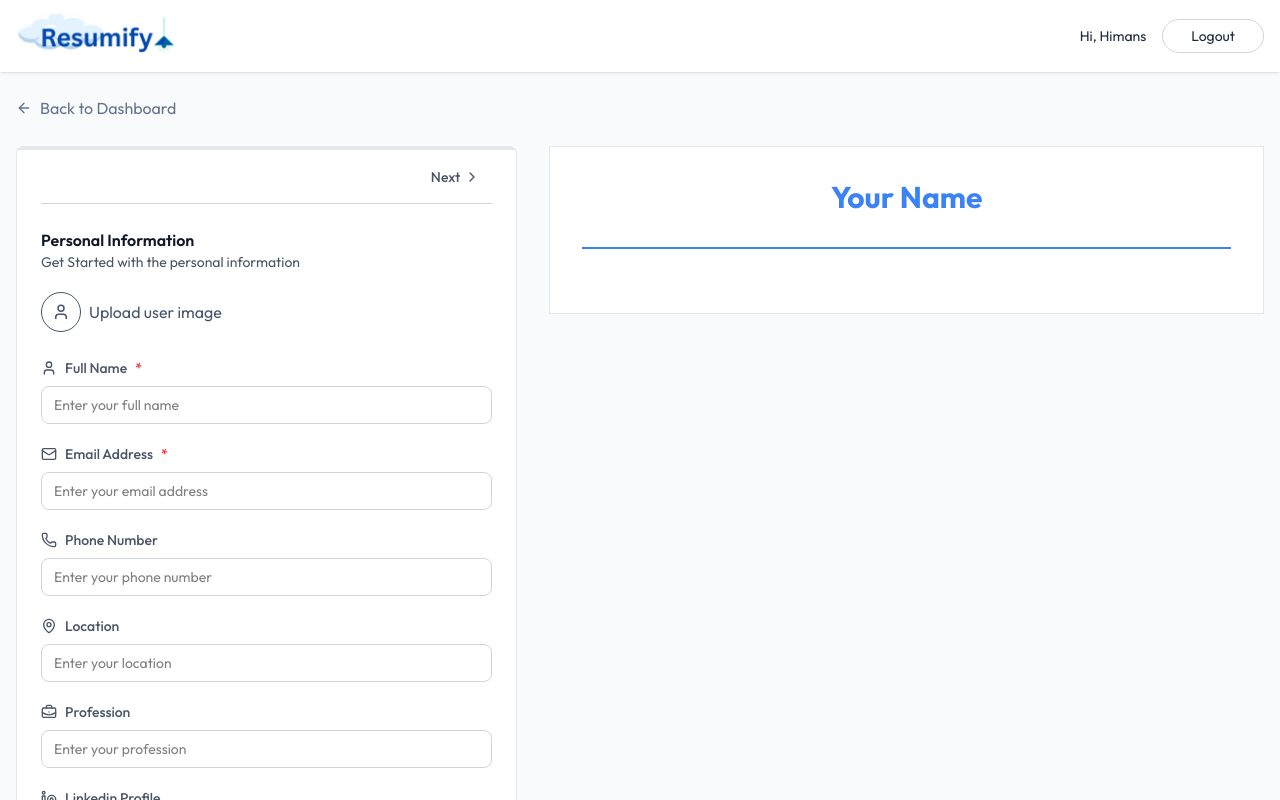
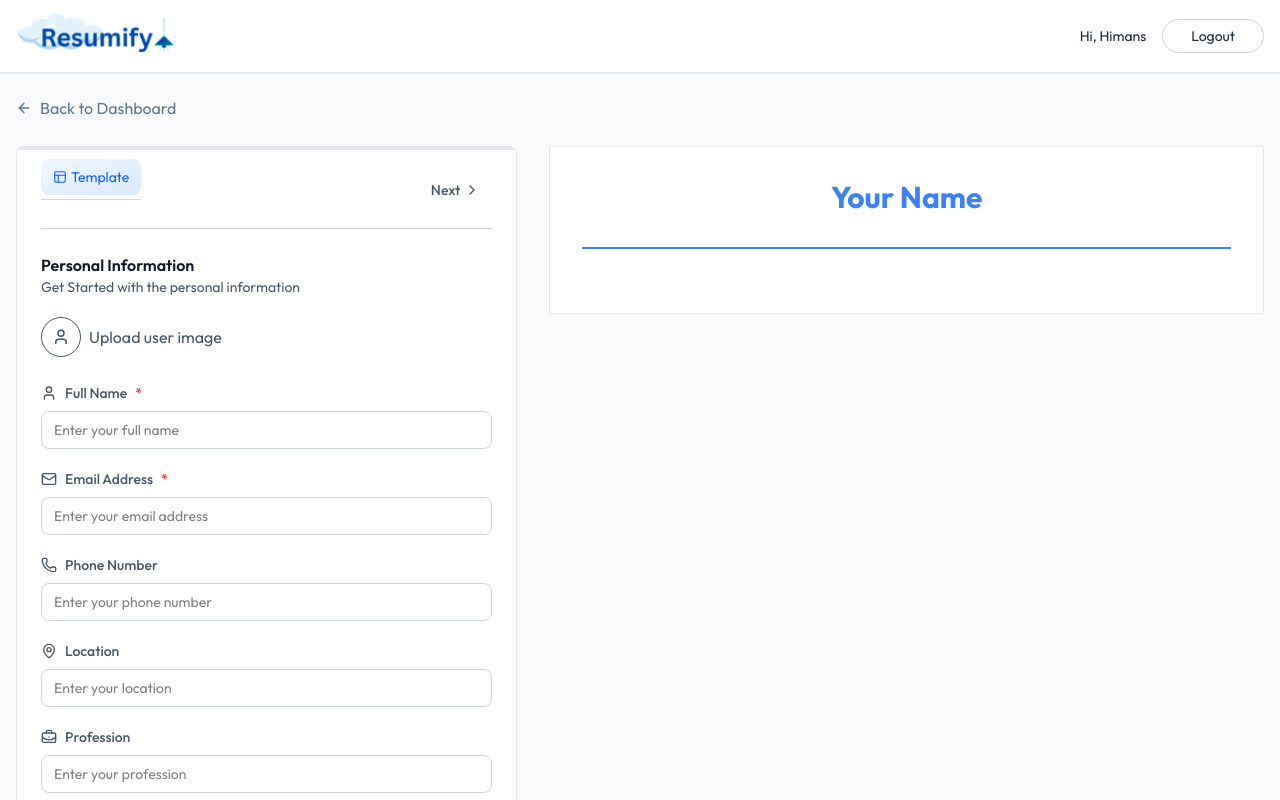
Before and after one commit to Himmans15/Resumify-AI, a React (Vite) app in the folder client/: page /app/builder/1 in a window 1280 px wide. Shown: the top 800 px of the page. Built offline with nearby package versions, Linux system fonts and the light colour scheme.

Commit message:
add template files

```diff
--- a/client/src/components/TemplateSelector.jsx
+++ b/client/src/components/TemplateSelector.jsx
@@ -1,3 +1,4 @@
+import { Check, Layout } from "lucide-react";
 import React, { useState } from "react";
 
 const TemplateSelector = ({ selectedTemplate, onChange }) => {
@@ -7,27 +8,69 @@
     {
       id: "classic",
       name: "Classic",
-      previes:
+      preview:
         "A clean, traditional resume format with clear sections and professional typography",
     },
     {
       id: "modern",
       name: "Modern",
-      previes:
+      preview:
         "Sleek design with strategic use of color and modern font choiced",
     },
     {
       id: "minimal-image",
       name: "Minimal Image",
-      previes: "Minimal design with a single image and clean typography",
+      preview: "Minimal design with a single image and clean typography",
     },
     {
       id: "minimal",
       name: "Minimal",
-      previes: "Ultra-clean design that puts your content front and center",
+      preview: "Ultra-clean design that puts your content front and center",
     },
   ];
-  return <div></div>;
+  return (
+    <div className="relative">
+      <button
+        onClick={() => setIsOpen(!isOpen)}
+        className="flex items-center gap-1 text-sm text-blue-600 bg-gradient-to-br from-blue-50 to-blue-100 ring-blue-300 hover:ring transition-all px-3 py-2 rounded-lg"
+      >
+        <Layout size={14} />
+        <span className="max-sm:hidden">Template</span>
+      </button>
+      {isOpen && (
+        <div className="absolute top-full w-xs p-3 mt-2 space-y-3 z-10 bg-white rounded-md border border-gray-200 shadow-sm">
+          {templates.map((template) => (
+            <div
+              key={template.id}
+              onClick={() => {
+                onChange(template.id);
+                setIsOpen(false);
+              }}
+              className={`relative p-3 border rounded-md cursor-pointer transition-all ${
+                selectedTemplate === template.id
+                  ? "border-blue-400 bg-blue-100"
+                  : "border-gray-300 hover:border-gray-400 hover:bg-gray-100"
+              }`}
+            >
+              {selectedTemplate === template.id && (
+                <div className="absolute top-2 right-2">
+                  <div className="size-5 bg-blue-400 rounded-full flex items-center justify-center">
+                    <Check className="w-3 h-3 text-white" />
+                  </div>
+                </div>
+              )}
+              <div className="space-y-1">
+                <h4 className="font-medium text-gray-800">{template.name}</h4>
+                <div className="mt-2 p-2 bg-blue-50 rounded text-xs text-gray-500 italic">
+                  {template.preview}
+                </div>
+              </div>
+            </div>
+          ))}
+        </div>
+      )}
+    </div>
+  );
 };
 
 export default TemplateSelector;
--- a/client/src/pages/ResumeBuilder.jsx
+++ b/client/src/pages/ResumeBuilder.jsx
@@ -14,6 +14,7 @@
 } from "lucide-react";
 import PersonalInfoForm from "../components/PersonalInfoForm";
 import ResumePreview from "../components/ResumePreview";
+import TemplateSelector from "../components/TemplateSelector";
 
 const ResumeBuilder = () => {
   const { resumeId } = useParams();
@@ -87,7 +88,14 @@
 
               {/* Section Navigation */}
               <div className="flex justify-between items-center mb-6 border-b border-gray-300 py-1">
-                <div></div>
+                <div className="flex justify-between items-center mb-6 border-b border-gray-300 py-1">
+                  <TemplateSelector
+                    selectedTemplate={resumeData.template}
+                    onChange={(template) =>
+                      setResumeData((prev) => ({ ...prev, template }))
+                    }
+                  />
+                </div>
                 <div className="flex items-center">
                   {activeSectionIndex !== 0 && (
                     <button
```
